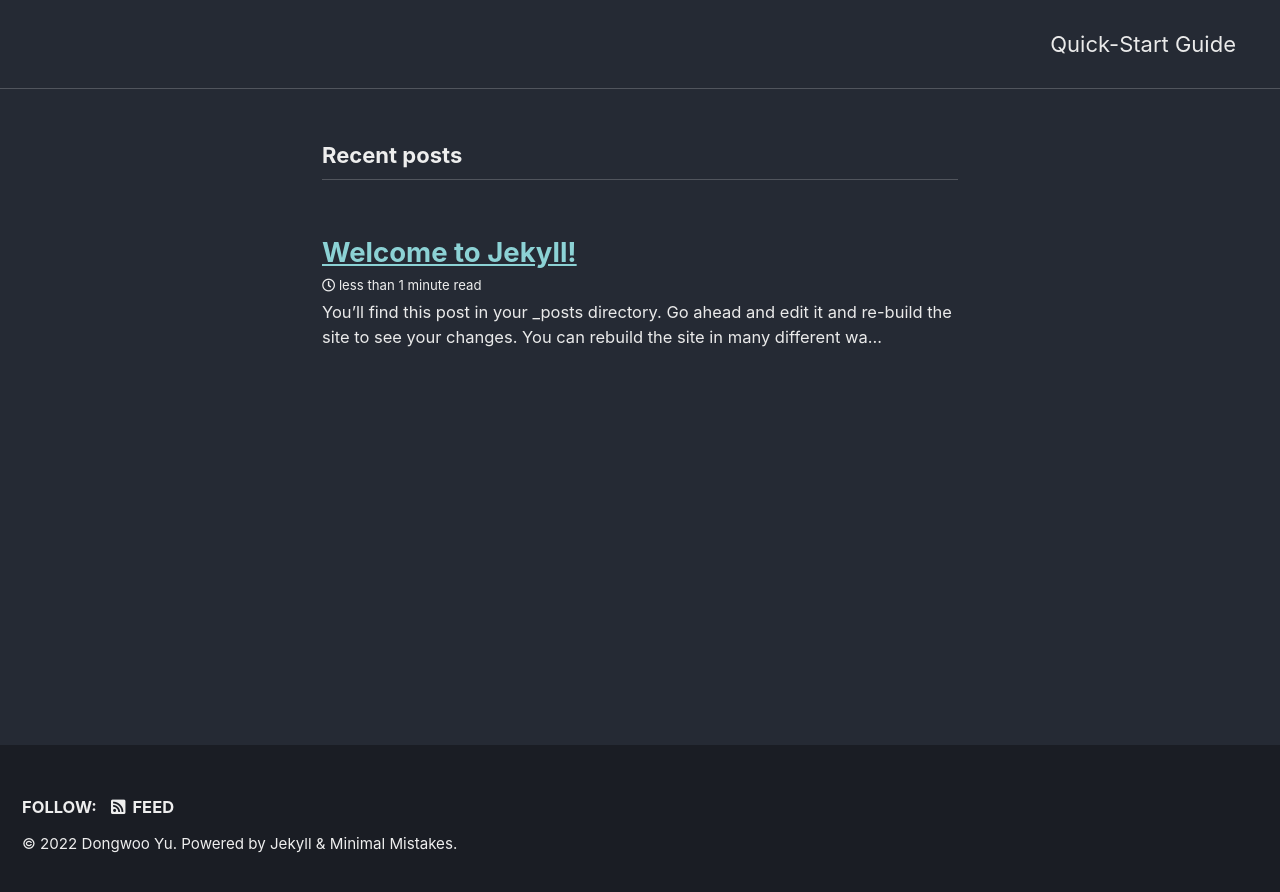
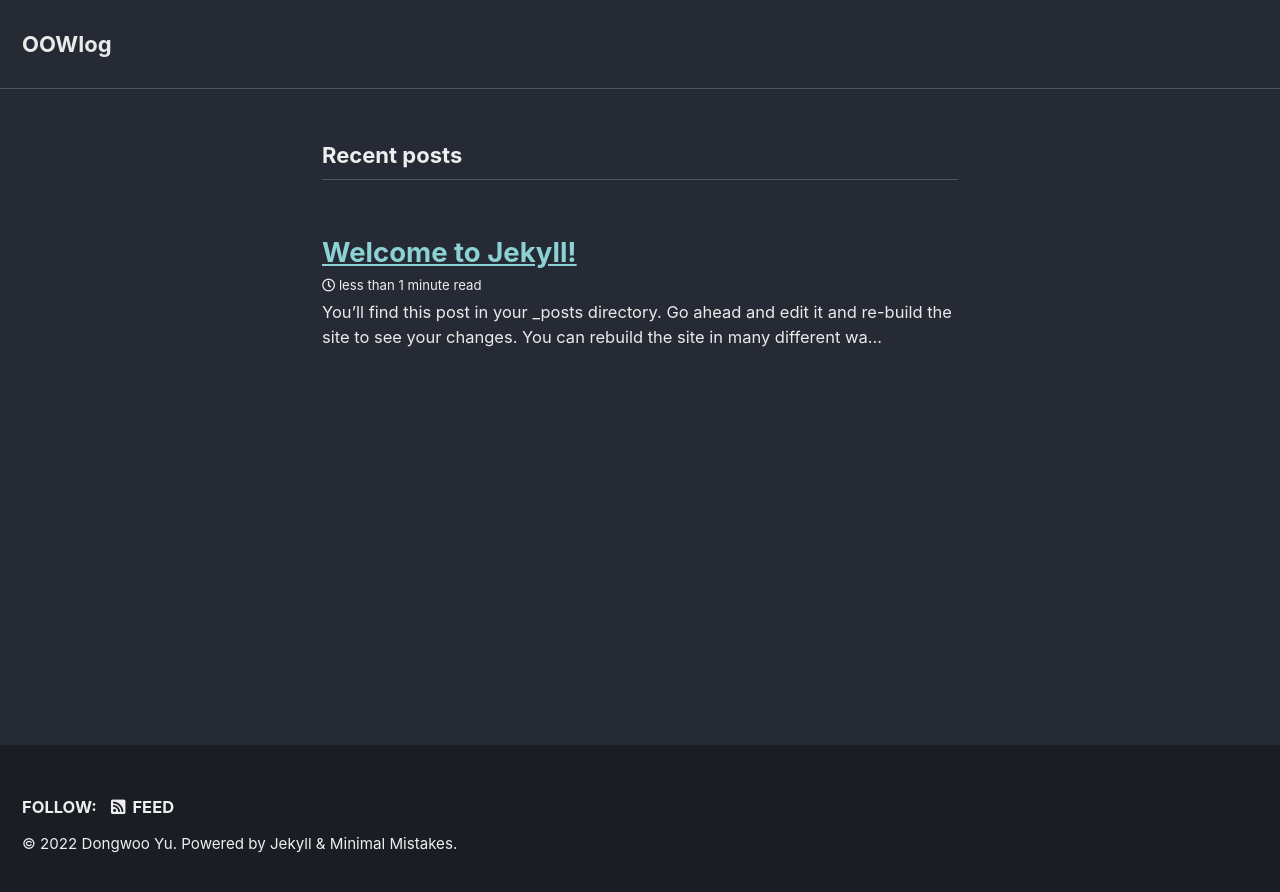
Before and after one commit to OOWGNOD/OOWGNOD.com, a Jekyll site: the page built from index.markdown, in a window 1280 px wide. Shown: the top 892 px of the page. Built offline with Jekyll 4.4.1, drawn with Linux system fonts in a browser that asks for light colours; cached includes are drawn as plain includes; the list of posts is cut into pages by our own code.

Commit message:
quick start delete

```diff
--- a/_config.yml
+++ b/_config.yml
@@ -16,7 +16,7 @@ minimal_mistakes_skin    : "dark" # "air", "aqua", "contrast", "dark", "dirt", "
 
 # Site Settings
 locale                   : "en-US"
-title                    : "</OOWlog>"
+title                    : "OOWlog"
 title_separator          : "-"
 subtitle                 : # site tagline that appears below site title in masthead
 name                     : "Dongwoo Yu"
--- a/_includes/masthead.html
+++ b/_includes/masthead.html
@@ -14,7 +14,6 @@
         <ul class="visible-links">
           {%- for link in site.data.navigation.main -%}
             <li class="masthead__menu-item">
-              <a href="{{ link.url | relative_url }}"{% if link.description %} title="{{ link.description }}"{% endif %}>{{ link.title }}</a>
             </li>
           {%- endfor -%}
         </ul>
```
